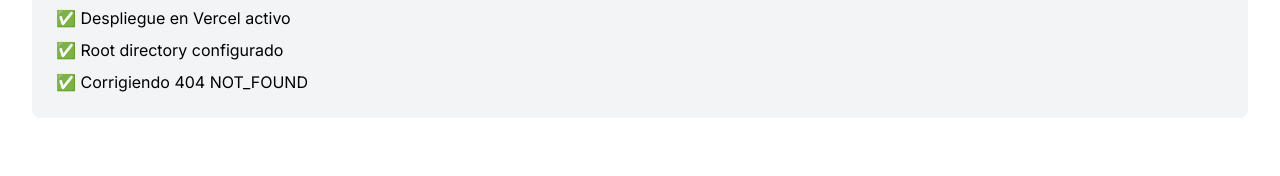
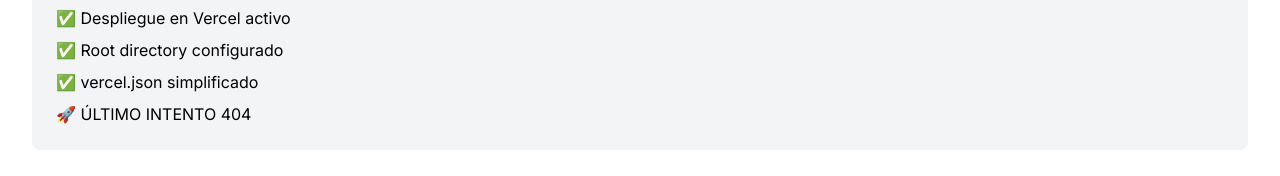
Before and after one commit to sebast219/Ecommerce-hack, a Next.js app in the folder frontend/: page / in a window 1280 px wide. Shown: the part 383-559 px from the top of the page. Built offline with nearby package versions, Linux system fonts and the light colour scheme.

Commit message:
fix: FINAL attempt to resolve Vercel 404 - simplified config
- Remove rewrites completely from vercel.json
- Keep only essential configuration: framework, rootDirectory, buildCommand
- Force final redeploy to resolve persistent 404 errors
- Update page content to reflect final attempt

```diff
--- a/frontend/src/app/page.tsx
+++ b/frontend/src/app/page.tsx
@@ -1,4 +1,4 @@
-// Deploy fix: forcing clean redeploy with rootDirectory configuration
+// Deploy fix: ULTIMO INTENTO - vercel.json simplificado
 export default function HomePage() {
   return (
     <div className="min-h-screen bg-white text-black p-8">
@@ -12,7 +12,8 @@ export default function HomePage() {
           <p>✅ Build exitoso</p>
           <p>✅ Despliegue en Vercel activo</p>
           <p>✅ Root directory configurado</p>
-          <p>✅ Corrigiendo 404 NOT_FOUND</p>
+          <p>✅ vercel.json simplificado</p>
+          <p>🚀 ÚLTIMO INTENTO 404</p>
         </div>
       </div>
     </div>
```
Also changed, not shown: 1 other file (tests, documents, lock files or other folders).
